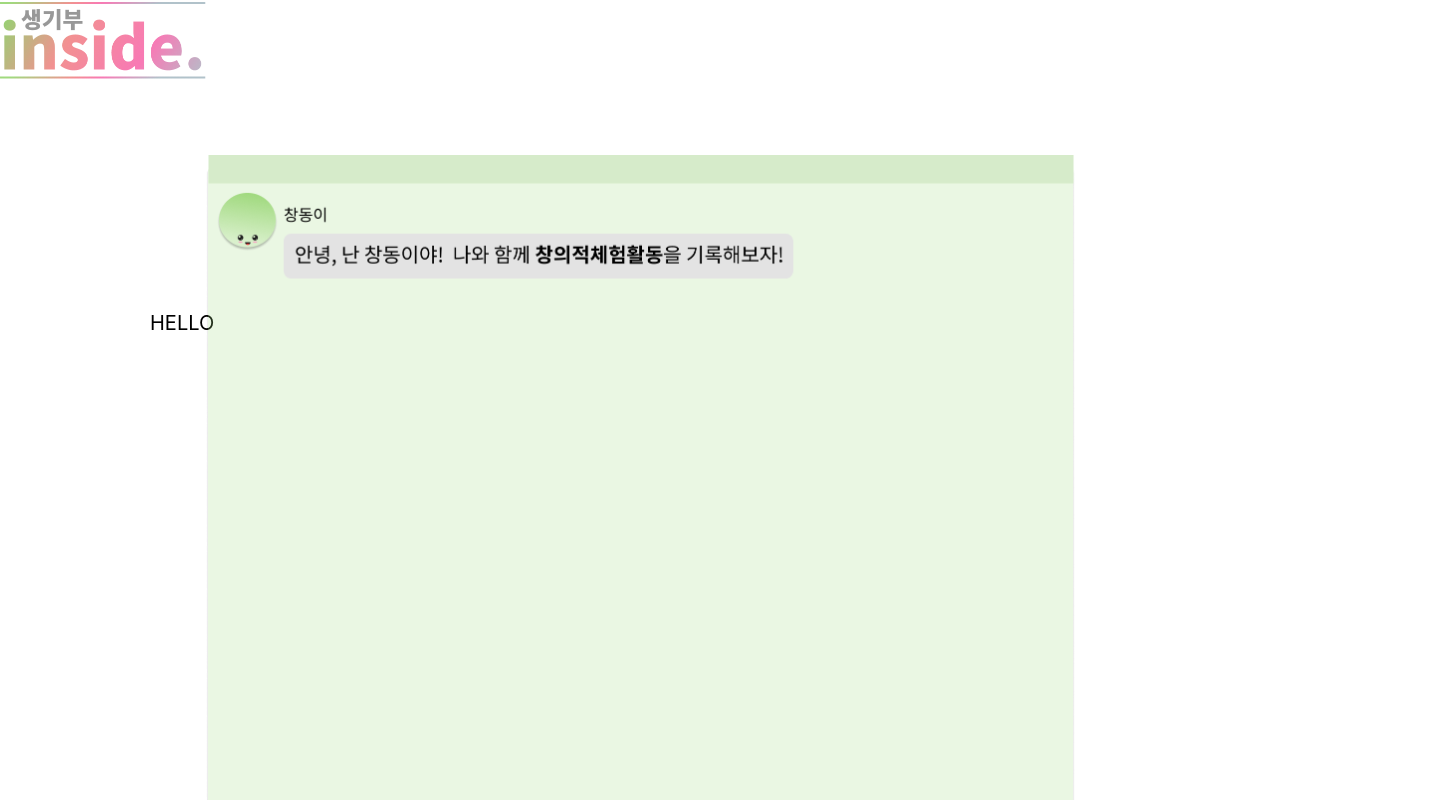
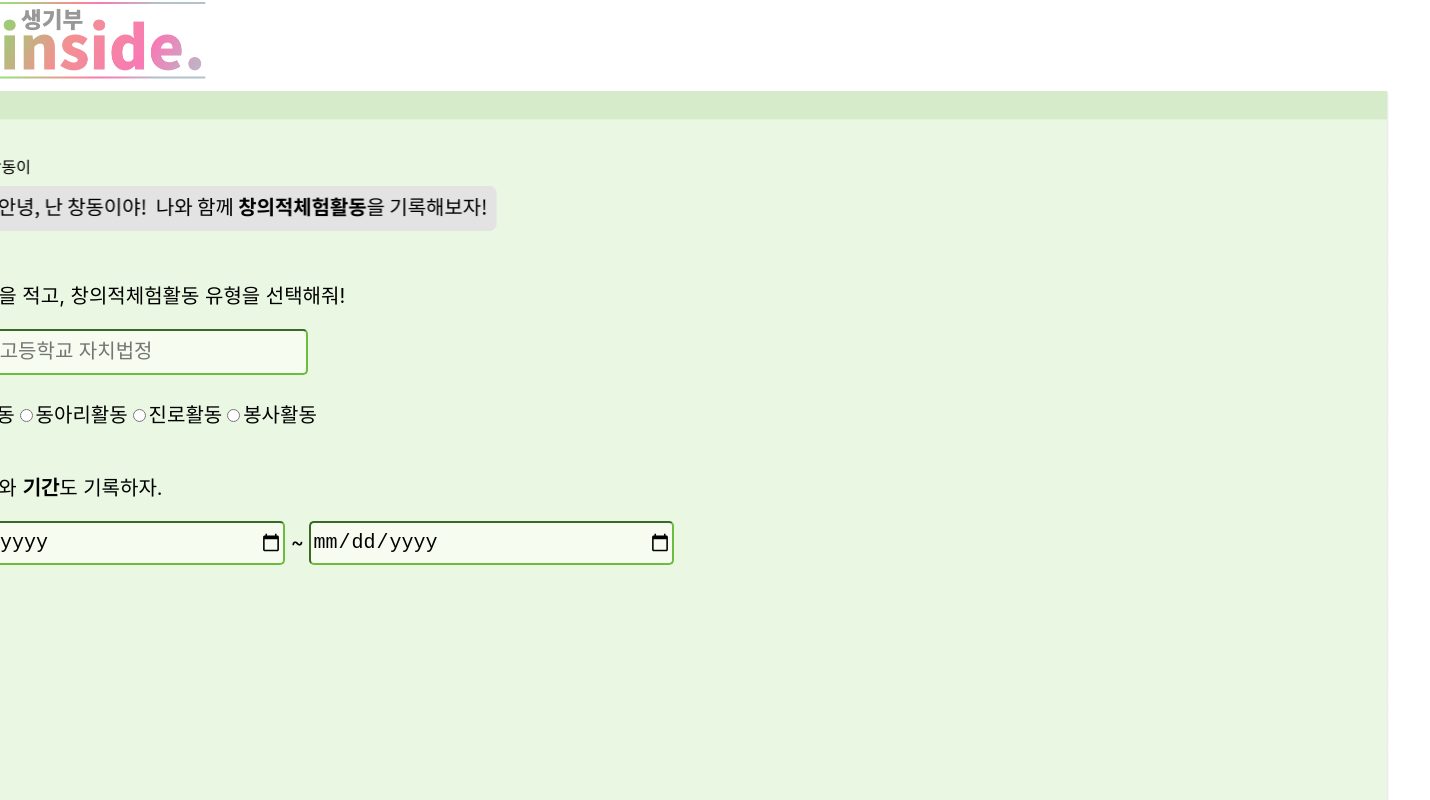
Before and after one commit to Team-SGBInside/SGBInside-Web, a React (Create React App) app in the folder sgb_web/: page / in a window 1280 px wide. Shown: the top 800 px of the page, 1430 px wide, since content can reach past the window. Built offline with nearby package versions, Linux system fonts and the light colour scheme.

Commit message:
added name form and date form

```diff
--- a/sgb_web/src/pages/components/GreenForm.css
+++ b/sgb_web/src/pages/components/GreenForm.css
@@ -1,11 +1,46 @@
+.greenform {
+  display: flex;
+  justify-content: center;
+  width: 100%;
+}
+
 .greenform_bg {
     position: relative;
     text-align: center;
-  }
+}
+
+.greenform_alert {
+  position: absolute;
+  left: 3%;
+  bottom: 75%;
+  text-align: left;
+  font-size: 15px;
+  z-index: 999;
+}
 
 .greenform_content {
-    position: relative;
-    left: 150px;
-    top: 200px;
+    position: absolute;
+    left: 2%;
+    bottom: 50%;
+    text-align: left;
     font-size: 20px;
-  }
+    z-index: 999;
+}
+
+.green_name_input {
+  width: 380px;
+  height: 40px;
+  font-size: 20px;
+  border-radius: 5px;
+  border-color: #6CBD3F;
+  background-color: #F6FCEF;
+}
+
+.green_date_input {
+  width: 360px;
+  height: 40px;
+  font-size: 20px;
+  border-radius: 5px;
+  border-color: #6CBD3F;
+  background-color: #F6FCEF;
+}
--- a/sgb_web/src/pages/components/GreenForm.jsx
+++ b/sgb_web/src/pages/components/GreenForm.jsx
@@ -1,15 +1,94 @@
-import React from 'react';
+import React, { useState } from "react";
 import greenform_bg from './img/greenform_bg.png';
+import green_alert from './img/green_alert.png';
 import './GreenForm.css';
 
 const GreenForm = () => {
+    const [greenName, setGreenName] = useState("");
+    const [greenStartDate, setGreenStartDate] = useState("");
+    const [greenEndDate, setGreenEndDate] = useState("");
+
+    const handleGreenName = (e) => {
+        setGreenName(e.target.value);
+    }
+
+    const handleGreenStartDate = (e) => {
+        setGreenStartDate(e.target.value);
+    }
+
+    const handleGreenEndDate = (e) => {
+        setGreenEndDate(e.target.value);
+    }
+
+    const onClickSubmit = () => {
+        console.log('click submit');
+        console.log('Activity Name: ', greenName);
+        console.log('Activity Start Date: ', greenStartDate);
+        console.log('Activity End Date: ', greenEndDate);
+
+    }
+
+
     return (
         <div className="greenform">
-            <div className="greenform_content">
-                <p>HELLO</p>
-            </div>
             <div className="greenform_bg">
-                <img src={greenform_bg} alt="greenform_bg" width="869" height="991"/>
+            <img src={greenform_bg} alt="greenform_bg" width="1500" height="991"/>
+                <div className="greenform_content">
+                    <img src={green_alert} alt="green_alert" width="604" height="86"/>
+                    <br/><br/>
+                    <p className="green_name"><strong>활동 이름</strong>을 적고, 창의적체험활동 유형을 선택해줘!</p>
+                        <input
+                            className = "green_name_input"
+                            type="text"
+                            placeholder=" ex) 풋풋고등학교 자치법정"
+                            value={greenName}
+                            onChange={handleGreenName}
+                        />
+                        <br/><br/>
+                        <input
+                            className = "green_radio"
+                            name= "green_type"
+                            type="radio"
+                            value="self"
+                            onclick='getType(event)'
+                        />자율활동
+                        <input
+                            className = "green_radio"
+                            name= "green_type"
+                            type="radio"
+                            value="club"
+                            onclick='getType(event)'
+                        />동아리활동
+                        <input
+                            className = "green_radio"
+                            name= "green_type"
+                            type="radio"
+                            value="career"
+                            onclick='getType(event)'
+                        />진로활동
+                        <input
+                            className = "green_radio"
+                            name= "green_type"
+                            type="radio"
+                            value="volunteer"
+                            onclick='getType(event)'
+                        />봉사활동
+                        <br/><br/>
+                    <p className="green_date"><strong>활동 날짜</strong>와 <strong>기간</strong>도 기록하자.</p>
+                        <input
+                            className = "green_date_input"
+                            type="date"
+                            value ={greenStartDate}
+                            onChange={handleGreenStartDate}
+                        />&nbsp;~&nbsp;
+                        <input
+                            className = "green_date_input"
+                            type="date"
+                            value ={greenEndDate}
+                            onChange={handleGreenEndDate}
+                        />
+                        <br/><br/>
+                </div>
             </div>
         </div>
     );
```
Also changed, not shown: sgb_web/src/pages/components/img/green_alert.png (added), sgb_web/src/pages/components/img/greenform_bg.png.
